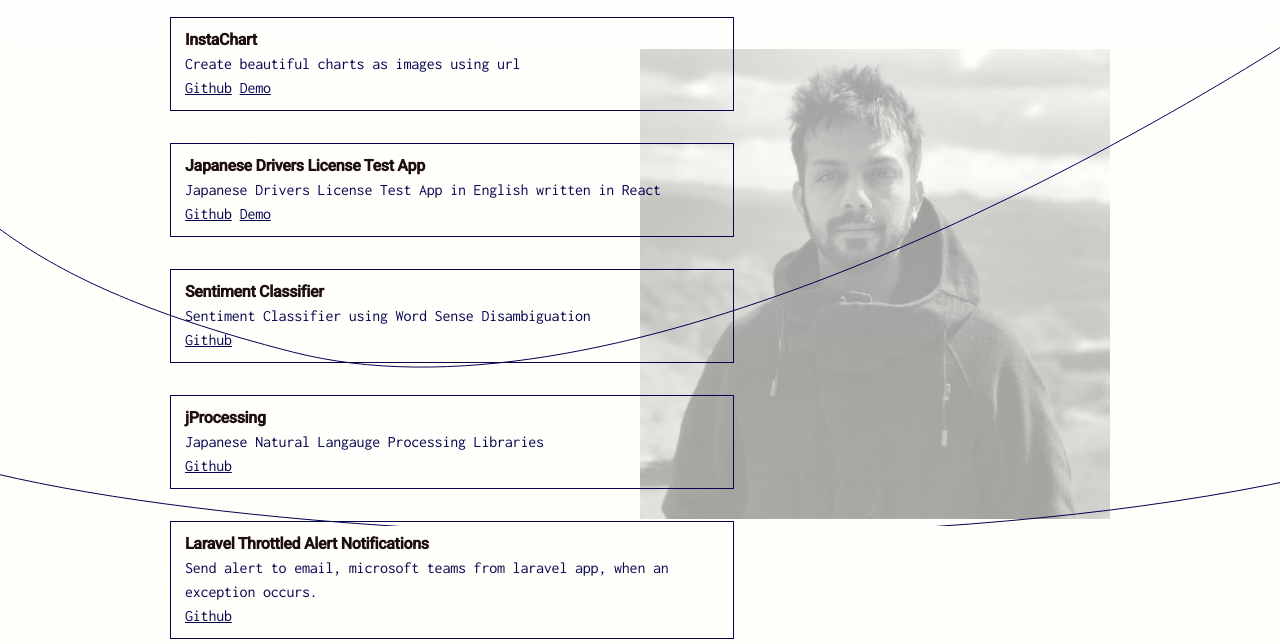
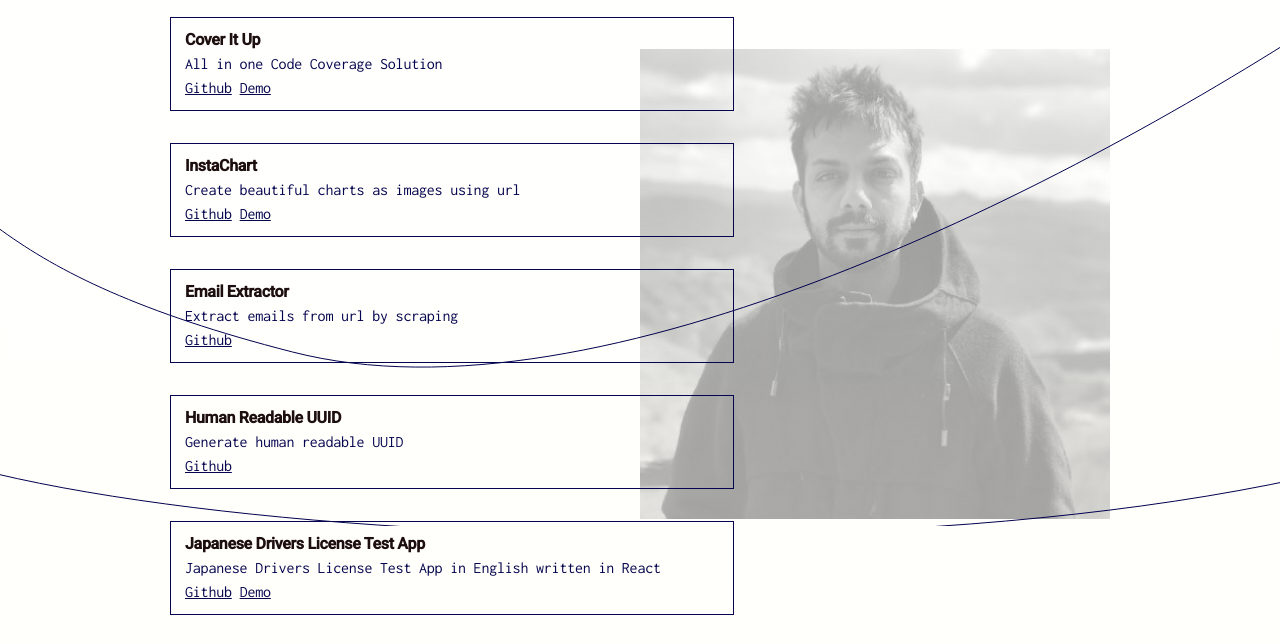
Before and after one commit to kevincobain2000/kevincobain2000.github.io, an Astro site: page / in a window 1280 px wide. Shown: the part 674-1318 px from the top of the page. Built offline with nearby package versions, Linux system fonts and the light colour scheme; Astro itself is replaced by a stand-in of ours.

Commit message:
(feat) added entries

```diff
--- a/src/components/Projects.astro
+++ b/src/components/Projects.astro
@@ -3,10 +3,29 @@
 }
 const openSourced = [
         {
+            name: "Cover It Up",
+            description: "All in one Code Coverage Solution",
+            github: "https://github.com/kevincobain2000/action-coveritup",
+            demo: "https://coveritup.app",
+            blog: "",
+        },
+        {
             name: "InstaChart",
             description: "Create beautiful charts as images using url",
             github: "https://github.com/kevincobain2000/instachart",
             demo: "https://instachart.coveritup.app",
+            blog: "",
+        },
+        {
+            name: "Email Extractor",
+            description: "Extract emails from url by scraping",
+            github: "https://github.com/kevincobain2000/email_extractor",
+            blog: "",
+        },
+        {
+            name: "Human Readable UUID",
+            description: "Generate human readable UUID",
+            github: "https://github.com/kevincobain2000/go-human-uuid",
             blog: "",
         },
         {
```
